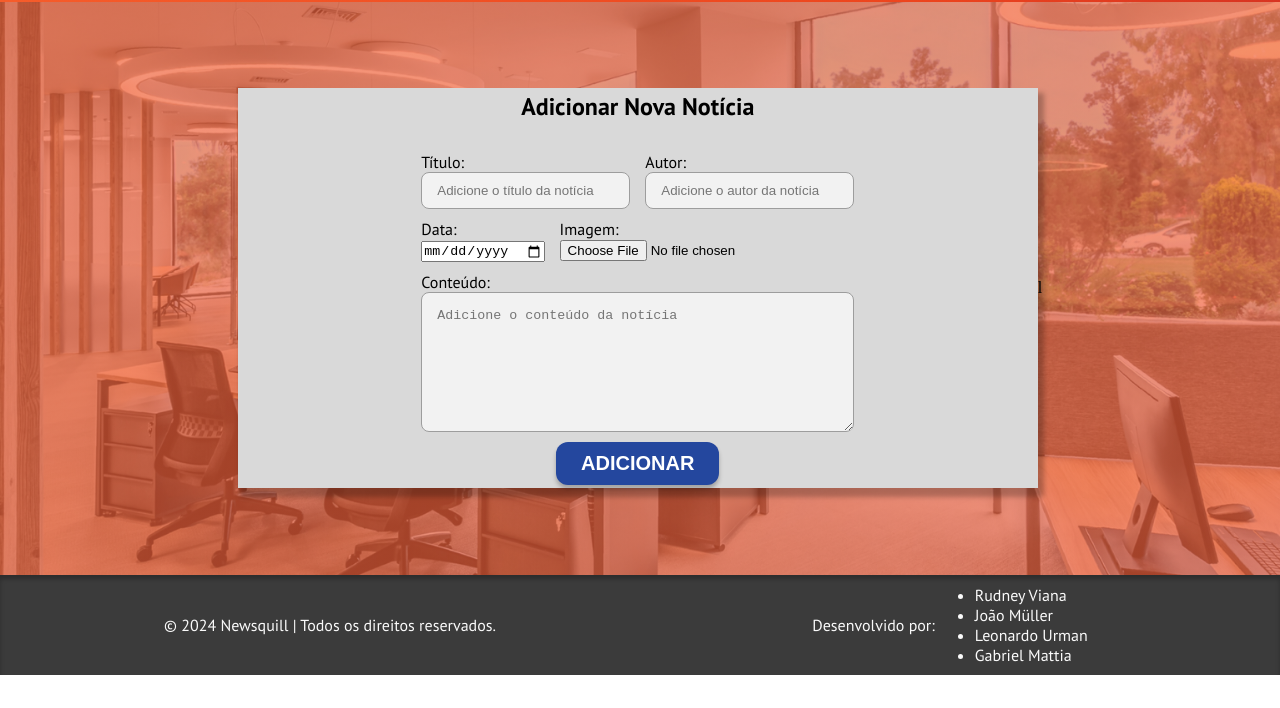
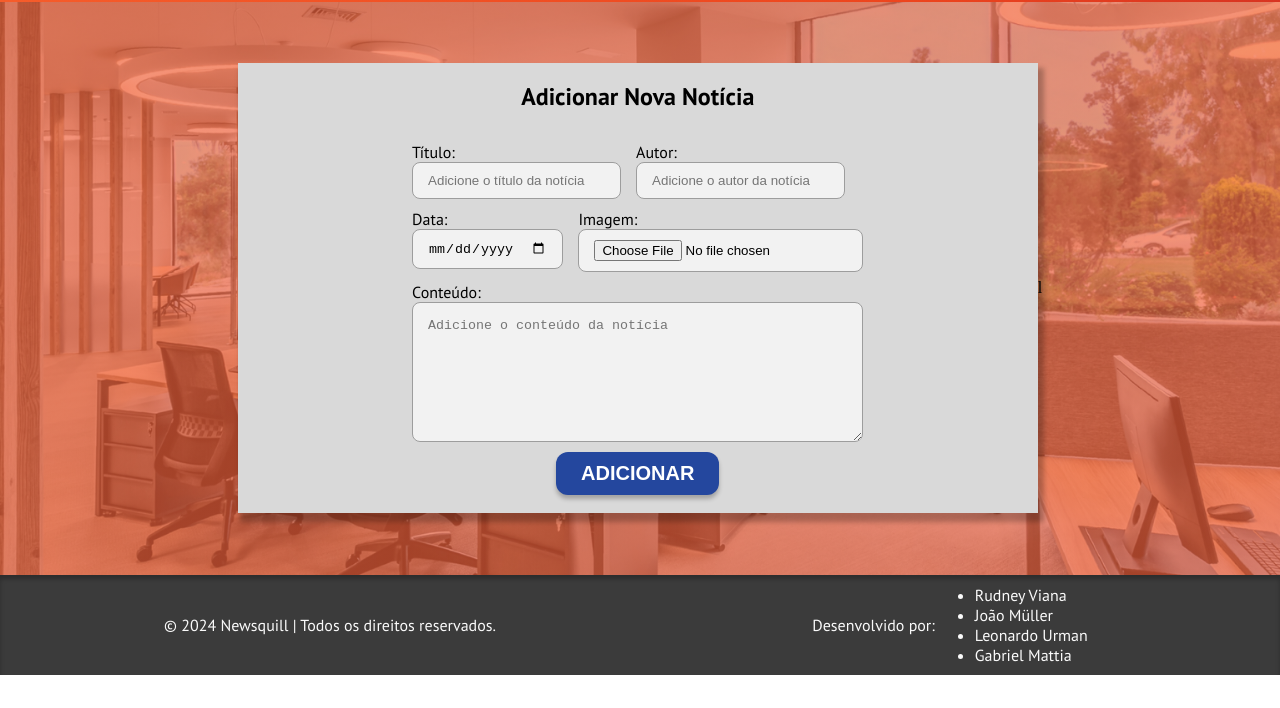
Before and after one commit to rudneyviana/Newsquill, a plain HTML site: page pages/adicao-noticia.html in a window 1280 px wide. Shown: the part 92-800 px from the top of the page. Drawn offline with Linux system fonts and the light colour scheme.

Commit message:
Update adicao-noticia

```diff
--- a/css/adicao-noticia.css
+++ b/css/adicao-noticia.css
@@ -19,7 +19,7 @@ main {
     box-shadow: 4px 7px 5px 2px rgba(0, 0, 0, 0.25);
 
     width: 800px;
-    height: 400px;
+    height: 450px;
     font-family: "PT Sans";
 }
 
--- a/pages/adicao-noticia.html
+++ b/pages/adicao-noticia.html
@@ -47,11 +47,11 @@
             <div class="row">
                 <div>
                     <label for="inData">Data:</label><br>
-                    <input type="date" id="inData" placeholder="Adicione o data da notícia">
+                    <input type="date" id="inData" placeholder="Adicione o data da notícia" class="input-adicao-noticia">
                 </div>
                 <div>
                     <label for="inImagem">Imagem:</label><br>
-                    <input type="file" id="inImagem" placeholder="Adicione o imagem da notícia">
+                    <input type="file" id="inImagem" placeholder="Adicione o imagem da notícia" class="input-adicao-noticia">
                 </div>
             </div>
                 <div class="campo-conteudo-noticia">
```
